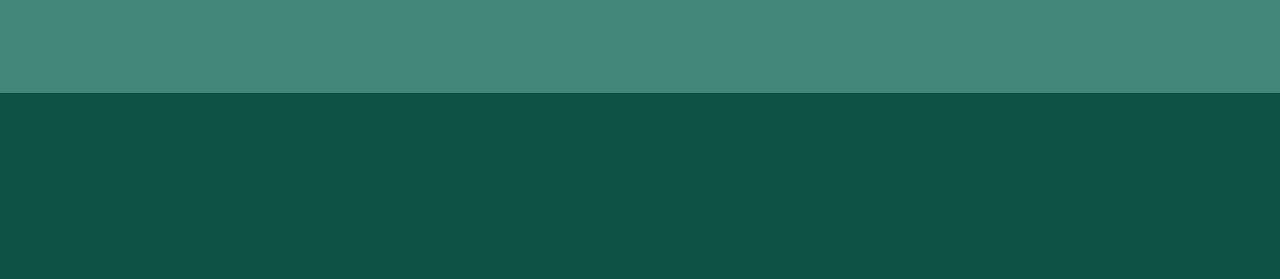
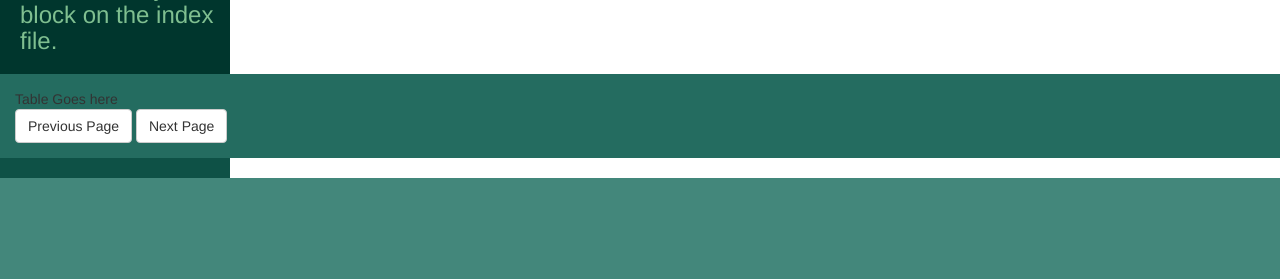
Before and after one commit to tselland/IS542basetemp, a Django app: template pagination/templates/table_demo.html in a window 1280 px wide. Shown: the part 261-540 px from the top of the page. Run offline with Django 3.2, Linux system fonts and the light colour scheme; the template is opened without the code that fills it, so the values that code supplies are empty; some libraries are stand-ins or nearby versions.

Commit message:
pagination js updates

```diff
--- a/basetemp/settings.py
+++ b/basetemp/settings.py
@@ -38,7 +38,8 @@
     'django.contrib.staticfiles',
     'project1',
     'friday',
-    'gallery'
+    'gallery',
+    'pagination'
 )
 
 MIDDLEWARE_CLASSES = (
--- a/basetemp/urls.py
+++ b/basetemp/urls.py
@@ -7,6 +7,7 @@
     url(r'^$', 'project1.views.index'),
     url(r'^friday', 'friday.views.friday'),
     url(r'^gallery', 'gallery.views.gallery'),
+    url(r'^pagination', 'pagination.views.pagination'),
     # url(r'^blog/', include('blog.urls')),
 
     url(r'^admin/', include(admin.site.urls)),
--- /dev/null
+++ b/pagination/static/js/pagination.js
@@ -0,0 +1,29 @@
+/**
+ * Created by travisselland on 3/13/15.
+ */
+$(function(){
+
+    var container = $('#table_container');
+
+    $('#previous_page_btn').off('click.page').on('click.page', function() {
+        var page = parseInt(container.data('page'));
+        console.log('previous page!');
+        container.data('page', Math.max(20, page-1));
+        container.trigger('table_refresh');
+    });
+
+    $('#next_page_btn').off('click.page').on('click.page', function() {
+        var page = parseInt(container.data('page'));
+        console.log('next page!');
+        container.data('page', Math.min(0, page+1));
+        container.trigger('table_refresh');
+    });
+
+    container.on('table_refresh', function() {
+        $.ajax({
+            url: '/pagination/tabledemo.get_table/' + container.data('page')
+        }).success(function(data) {
+              container.html(data)
+        });
+    }).trigger('table_refresh');
+});
--- a/pagination/templates/table_demo.html
+++ b/pagination/templates/table_demo.html
@@ -6,10 +6,17 @@
 {% endblock %}
 
 {% block main-center %}
+    <div id="table_container" data-page="${ initial_page }">
+        Table Goes here
+    </div>
 
+    <div id="button_container">
+        <button id="previous_page_btn" class="btn btn-default">Previous Page</button>
+        <button id="next_page_btn" class="btn btn-default">Next Page</button>
+    </div>
 
 {% endblock %}
 
 {% block js-custom %}
-
+    <script type="text/javascript" src="{% static "js/pagination.js" %}"></script>
 {% endblock %}
--- a/project1/templates/base.html
+++ b/project1/templates/base.html
@@ -9,6 +9,7 @@
     <!-- styles -->
     <link rel="stylesheet" href="{% static "css/style.css" %}"/>
     <link rel="stylesheet" href="//maxcdn.bootstrapcdn.com/font-awesome/4.3.0/css/font-awesome.min.css">
+    <link rel="stylesheet" href="//maxcdn.bootstrapcdn.com/bootstrap/3.3.2/css/bootstrap.min.css">
 
     {% block css-custom %}{% endblock %}
 
```
Also changed, not shown: pagination/templates/tabledemo.get_table.html (added, +10 -0 lines), pagination/views.py (+30 -1 lines), project1/templates/ajax-template.html (added, +9 -0 lines).
